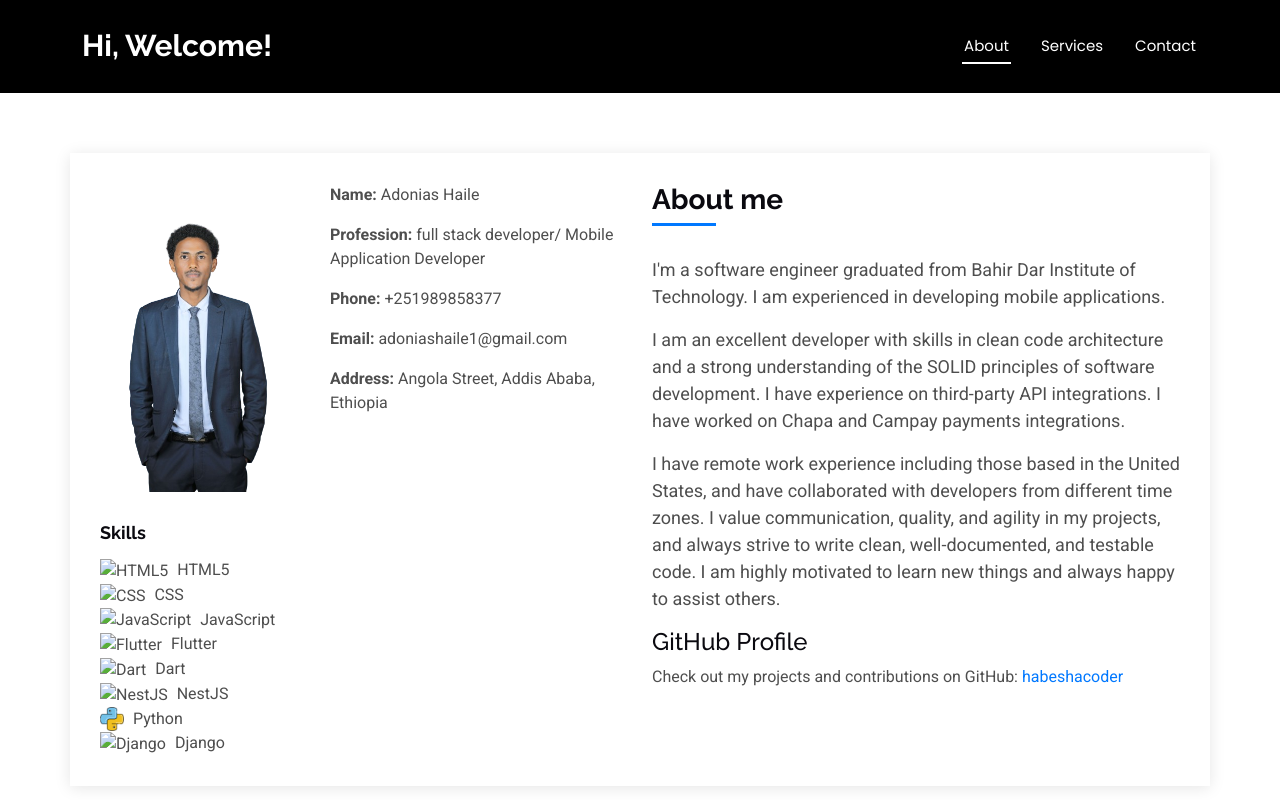
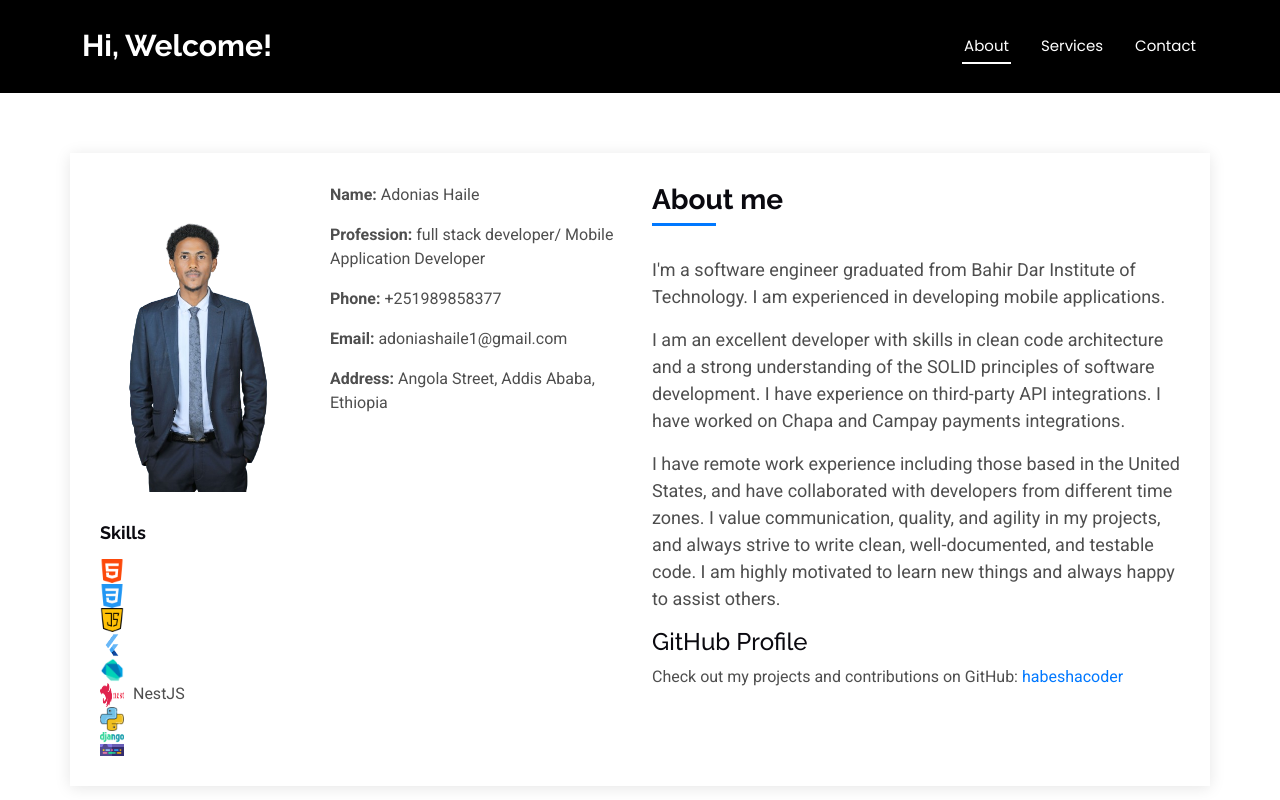
Before and after one commit to habeshacoder/adoni_portfolio, a plain HTML site: page index.html in a window 1280 px wide. Shown: the top 800 px of the page. Drawn offline with Linux system fonts and the light colour scheme.

Commit message:
all logo added

```diff
--- a/index.html
+++ b/index.html
@@ -135,36 +135,29 @@
                 <h5>Skills</h5>
                 <div class="skills-list">
                   <div class="skill-item">
-                    <img src="assets/skills_logo/html5.png" alt="HTML5" class="skill-logo" />
-                    <span class="skill-name">HTML5</span>
+                    <img src="assets/skills_logo/html-5.png" alt="HTML5" class="skill-logo" />
                   </div>
                   <div class="skill-item">
-                    <img src="assets/skills_logo/css.png" alt="CSS" class="skill-logo" />
-                    <span class="skill-name">CSS</span>
+                    <img src="assets/skills_logo/css-3.png" alt="CSS" class="skill-logo" />
                   </div>
                   <div class="skill-item">
-                    <img src="assets/skills_logo/js.png" alt="JavaScript" class="skill-logo" />
-                    <span class="skill-name">JavaScript</span>
+                    <img src="assets/skills_logo/java-script.png"  class="skill-logo" />
                   </div>
                   <div class="skill-item">
-                    <img src="assets/skills_logo/flutter.png" alt="Flutter" class="skill-logo" />
-                    <span class="skill-name">Flutter</span>
+                    <img src="assets/skills_logo/Flutter Icon.png"  class="skill-logo" />
                   </div>
                   <div class="skill-item">
-                    <img src="assets/skills_logo/dart.png" alt="Dart" class="skill-logo" />
-                    <span class="skill-name">Dart</span>
+                    <img src="assets/skills_logo/Dart.png"  class="skill-logo" />
                   </div>
                   <div class="skill-item">
-                    <img src="assets/skills_logo/nestjs.png" alt="NestJS" class="skill-logo" />
+                    <img src="assets/skills_logo/kindpng_2214777.png"  class="skill-logo" />
                     <span class="skill-name">NestJS</span>
                   </div>
                   <div class="skill-item">
-                    <img src="assets/skills_logo/python.png" alt="Python" class="skill-logo" />
-                    <span class="skill-name">Python</span>
+                    <img src="assets/skills_logo/python.png"  class="skill-logo" />
                   </div>
                   <div class="skill-item">
-                    <img src="assets/skills_logo/django.png" alt="Django" class="skill-logo" />
-                    <span class="skill-name">Django</span>
+                    <img src="assets/skills_logo/django.png"  class="skill-logo" />
                   </div>
                 </div>
               </div>
```
Also changed, not shown: assets/skills_logo/Dart.png (added), assets/skills_logo/Flutter Icon.png (added), assets/skills_logo/css-3.png (added), assets/skills_logo/django.png (added), assets/skills_logo/html-5.png (added), assets/skills_logo/java-script.png (added), assets/skills_logo/kindpng_2214777.png (added).
